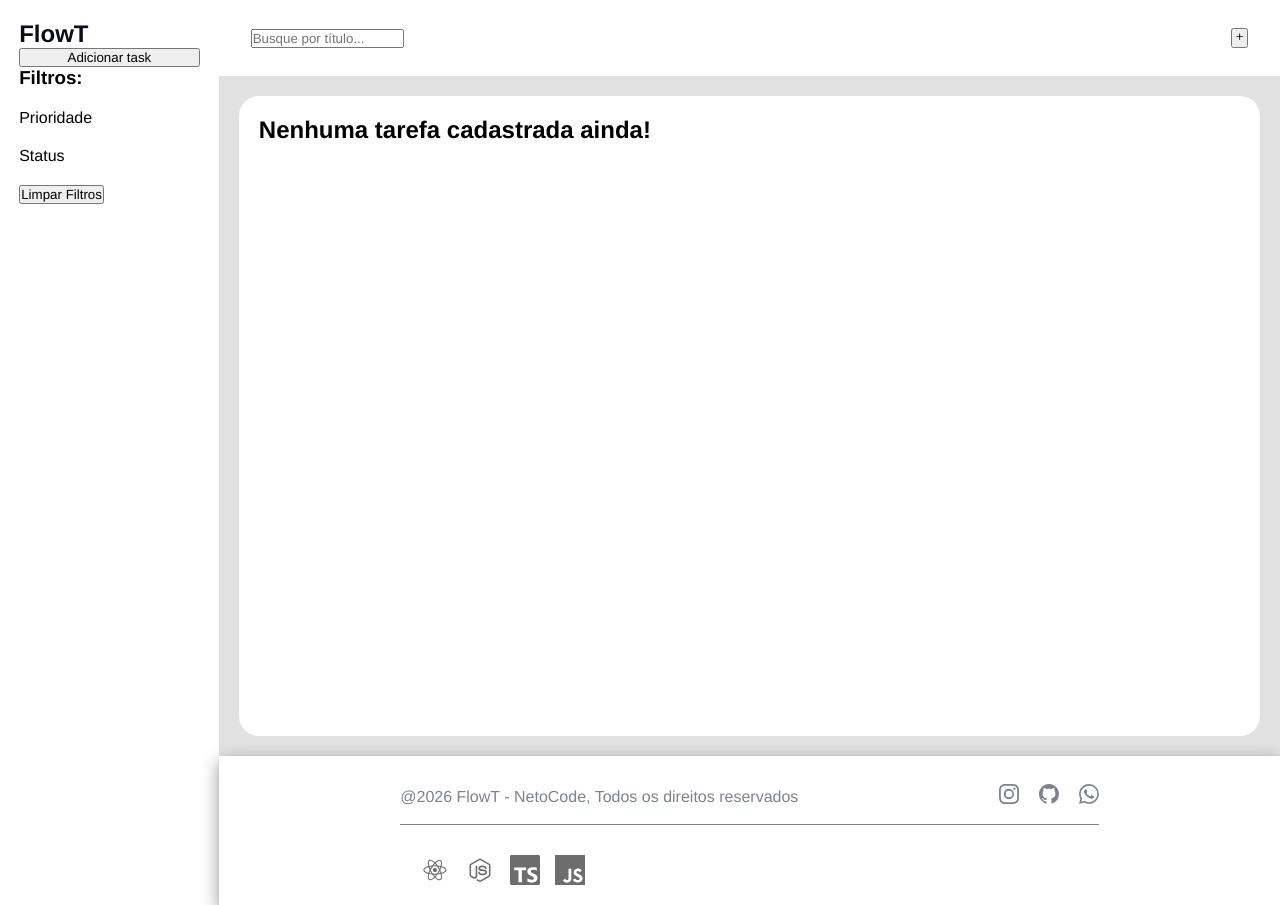
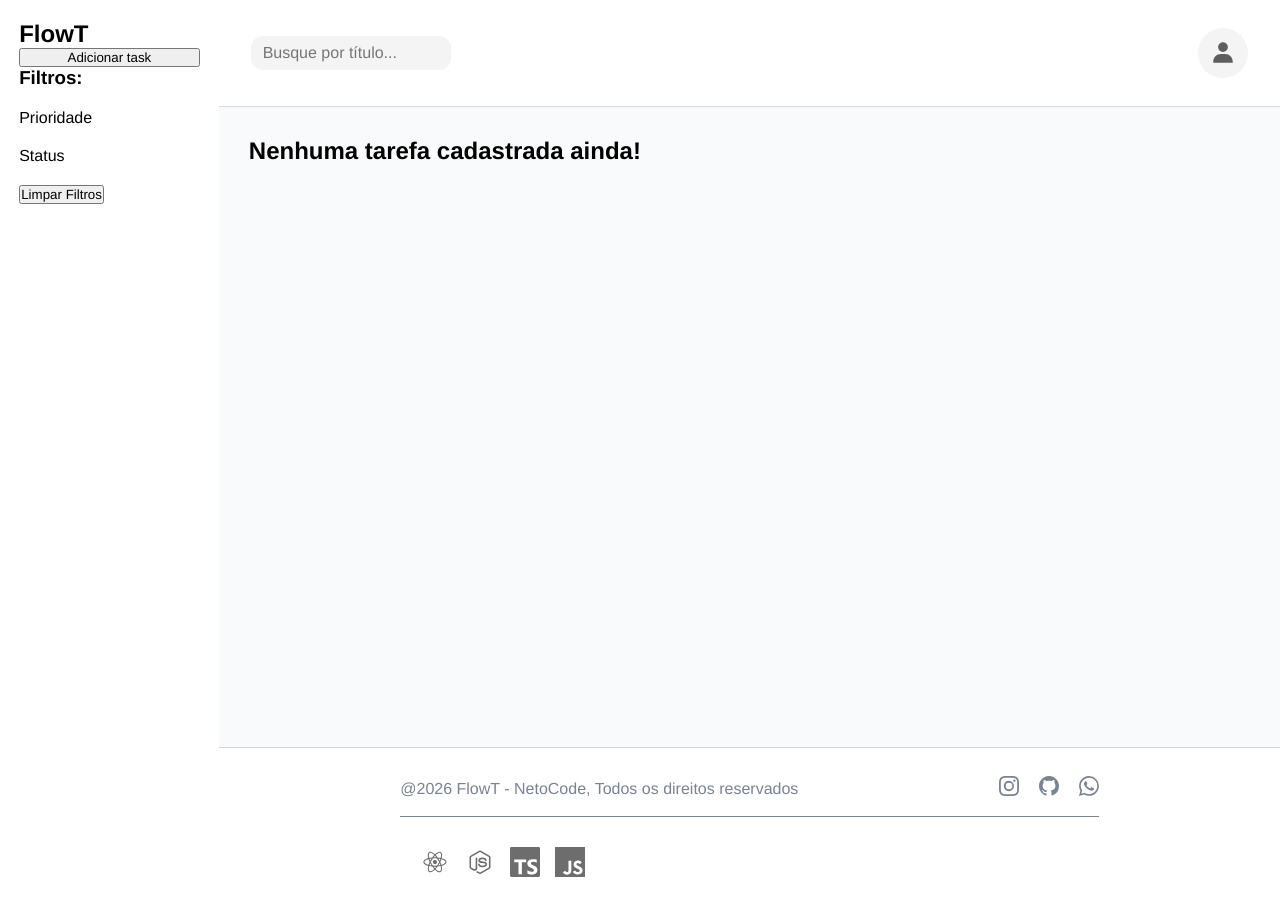
Before and after one commit to soaresesousa/FlowT---Projeto-Gerenciador-de-Tarefas, a React (Vite) app: page / in a window 1280 px wide. Built offline with nearby package versions, Linux system fonts and the light colour scheme.

Commit message:
(style): Estilização do header após re-organização dos componentes concluída

```diff
--- a/src/App.tsx
+++ b/src/App.tsx
@@ -61,7 +61,6 @@ function App() {
 
   return (
     <div className='app'>
-      <div className="app-flex">
         <Sidebar
         toggleModalOpen={toggleModalOpen}
         filterStatus={filterStatus}
@@ -90,7 +89,6 @@ function App() {
         {taskToUpdate && isModalOpen && <Form editTask={editTask} setTaskToUpdate={setTaskToUpdate}taskToUpdate={taskToUpdate} toggleModalOpen={toggleModalOpen} />}
       <Footer />
       </div>
-      </div>
 
     </div>
   )
--- a/src/components/Header.tsx
+++ b/src/components/Header.tsx
@@ -1,7 +1,7 @@
 import React from 'react';
 
 import '../styles/Header.css'
-import { BsPlus } from 'react-icons/bs';
+import { BiSolidUser } from 'react-icons/bi';
 
 const Header: React.FunctionComponent = () => {
 
@@ -9,9 +9,13 @@ const Header: React.FunctionComponent = () => {
   return <div className='header'>
 
     <div className="search-nav">
-      <input type="text" placeholder='Busque por título...' />
+      <input
+      className='search-title'
+       type="text" placeholder='Busque por título...' />
     </div>
-    <button><BsPlus/></button>
+    <div className="img-user">
+      <BiSolidUser />
+    </div>
   </div>;
 };
 
--- a/src/styles/App.css
+++ b/src/styles/App.css
@@ -1,11 +1,9 @@
-.app-flex {
+.app {
     display: flex;
-    width: 100%;
 }
 
 .mainContent {
     width: 100%;
     display: flex;
     flex-direction: column;
-    background:rgb(225, 225, 225);
 }
--- a/src/styles/Header.css
+++ b/src/styles/Header.css
@@ -4,8 +4,32 @@
     display: flex;
     align-items: center;
     justify-content: space-between;
+    border-bottom: 1px solid #d1d0d0c3;
 }
 
-.header-title {
+.search-title {
+    border-radius: 12px;
+    border: none;
+    outline: none;
+    background: #f4f4f4;
+    padding: 8px 6px 8px 12px;
     color: var(--text-color);
+    width: 200px;
+    font-size:16px;
 }
+
+.img-user {
+    width: 50px;
+    height: 50px;
+    border-radius: 50%;
+    background: #f4f4f4;
+    cursor: pointer;
+    display: flex;
+    align-items: center;
+    justify-content: center;
+}
+
+.img-user svg {
+    color: #5f5e5e;
+    font-size: 26px;
+}
--- a/src/styles/TaskList.css
+++ b/src/styles/TaskList.css
@@ -1,10 +1,7 @@
 .taskList {
     min-height: 80vh;
-    background-color: #fff;
-    margin: 20px;
-    border-radius: 20px;
-    padding: 20px;
-
+    background-color: #F9FAFB;
+    padding: 30px;
 }
 
 .done {text-decoration: line-through;}
--- a/src/styles/footer.css
+++ b/src/styles/footer.css
@@ -2,7 +2,7 @@ footer {
     width: 100%;
     padding: 28px 3% 0px;
     background: var(--bg-color);
-    box-shadow: 0px 6px 16px var(--shadow-color);
+    border-top: 1px solid #d1d0d0e9;
 }
 
 .footer-top {
```
